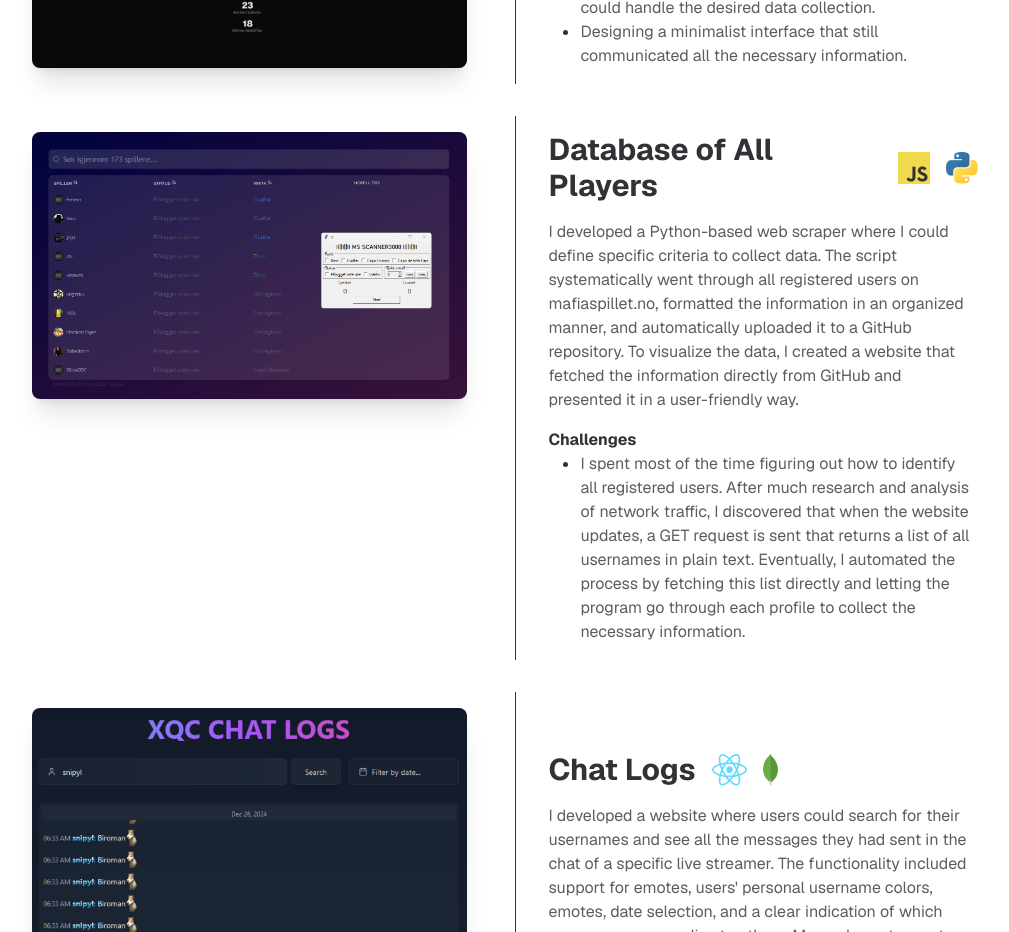
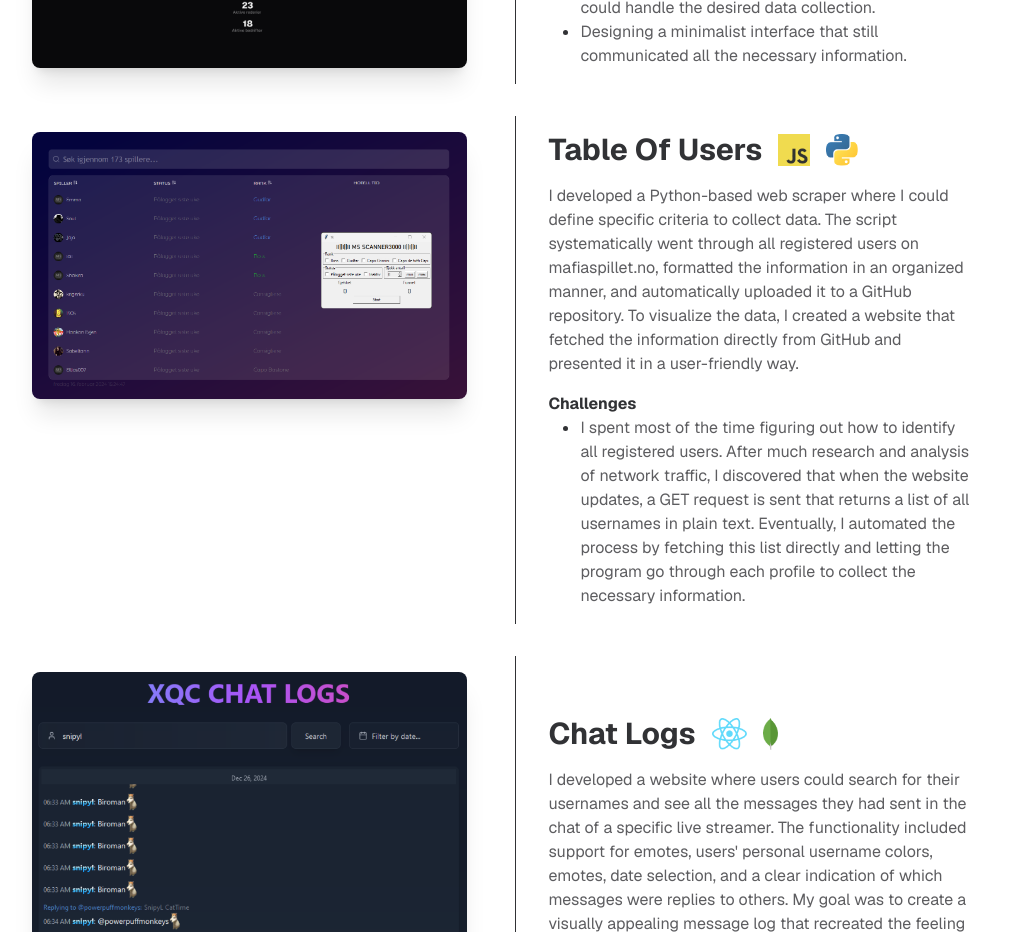
Before and after one commit to biroman/portfolio-new, a React (Vite) app: page /portfolio in a window 1280 px wide. Shown: the part 2020-2952 px from the top of the page, without its empty margins (264-1273 px from the left). Built offline with nearby package versions, Linux system fonts and the light colour scheme.

Commit message:
lang tweak

```diff
--- a/public/locales/en/common.json
+++ b/public/locales/en/common.json
@@ -26,7 +26,7 @@
       "tools": ["figma", "firebase", "nextjs"]
     },
     "msScraper": {
-      "name": "Database of All Players",
+      "name": "Table Of Users",
       "description": "I developed a Python-based web scraper where I could define specific criteria to collect data. The script systematically went through all registered users on mafiaspillet.no, formatted the information in an organized manner, and automatically uploaded it to a GitHub repository. To visualize the data, I created a website that fetched the information directly from GitHub and presented it in a user-friendly way.",
       "challenges": [
         "I spent most of the time figuring out how to identify all registered users. After much research and analysis of network traffic, I discovered that when the website updates, a GET request is sent that returns a list of all usernames in plain text. Eventually, I automated the process by fetching this list directly and letting the program go through each profile to collect the necessary information."
--- a/public/locales/nb/common.json
+++ b/public/locales/nb/common.json
@@ -26,7 +26,7 @@
       "tools": ["figma", "firebase", "nextjs"]
     },
     "msScraper": {
-      "name": "Database av Alle Spillere",
+      "name": "Tabell Over Brukere",
       "description": "Jeg utviklet en Python-basert webskraper hvor jeg kunne definere spesifikke kriterier for å samle inn data. Skriptet gikk systematisk gjennom alle registrerte brukere på mafiaspillet.no, formaterte informasjonen på en ryddig måte og lastet den automatisk opp til en GitHub-repository. For å visualisere dataene, opprettet jeg en nettside som hentet informasjonen direkte fra GitHub og presenterte den på en brukervennlig måte.",
       "challenges": [
         "Jeg brukte mest tid på å finne ut hvordan jeg kunne identifisere alle registrerte brukere. Etter mye undersøkelser og analyser av nettverkstrafikken oppdaget jeg at når nettsiden oppdateres, blir det sendt en GET-forespørsel som returnerer en liste over alle brukernavn i ren tekst. Til slutt automatiserte jeg prosessen ved å hente denne listen direkte, og lot programmet gå gjennom hver enkelt profil for å samle inn den nødvendige informasjonen."
--- a/src/components/Projects.tsx
+++ b/src/components/Projects.tsx
@@ -36,7 +36,7 @@
           </div>
           <div className="flex flex-col md:ml-8 p-4 md:pl-8 justify-center w-full">
             <div className="flex flex-row md:flex-row items-start md:items-center">
-              <h1 className="font-bold text-2xl md:text-3xl">
+              <h1 className="font-bold text-xl md:text-3xl">
                 {t(`projects.${projectId}.name`)}
               </h1>
               <div className="flex mt-1 ml-2 md:mt-0 md:ml-0">
```
